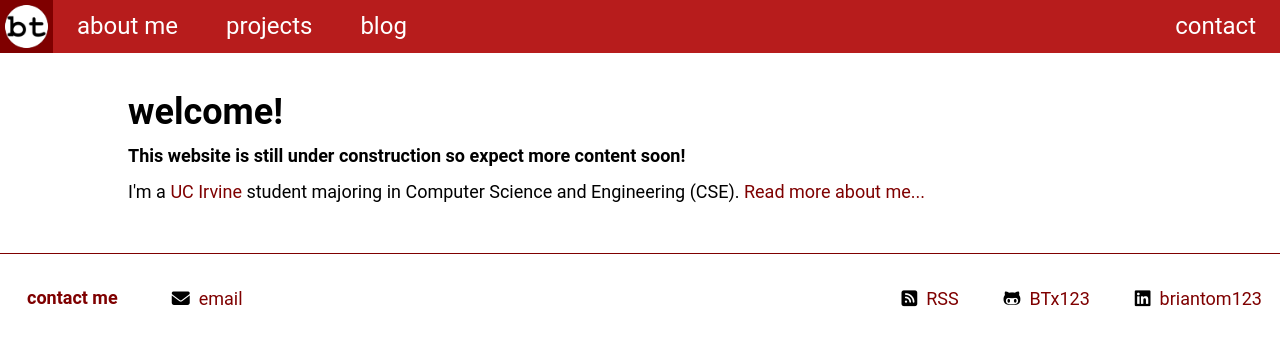
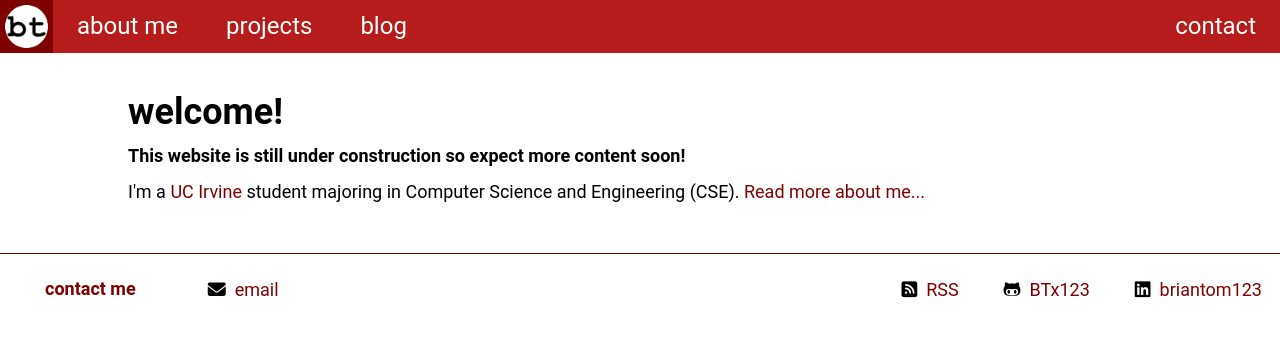
Before and after one commit to BTx123/BTx123.github.io, a Jekyll site: the page built from index.html, in a window 1280 px wide. Shown: the top 346 px of the page. Built offline with Jekyll 4.4.1, drawn with Linux system fonts in a browser that asks for light colours; nearby versions of some CDN libraries.

Commit message:
Update footer

```diff
--- a/_layouts/default.html
+++ b/_layouts/default.html
@@ -49,7 +49,7 @@
         <footer>
             <ul>
                 <div class="left">
-                    <li><a id="contact-me" href="/contact">contact me</a></li>
+                    <li id="contact-me"><a href="/contact">contact me</a></li>
                     <li><a href="mailto:{{ site.email }}"><i class="fa fa-envelope" aria-hidden="true"></i>email</a></li>
                 </div>
                 <div class="right">
--- a/assets/css/main.css
+++ b/assets/css/main.css
@@ -165,12 +165,12 @@ footer ul {
 }
 
 footer ul li a {
-    display: block;
+    display: inline;
     margin: 0.5em 1em;
 }
 
 #contact-me {
-    margin: 0.85em 1.5em;
+    margin: 0.35em 1.5em;
     font-weight: bold;
 }
 
```
Also changed, not shown: assets/css/main.min.css.
